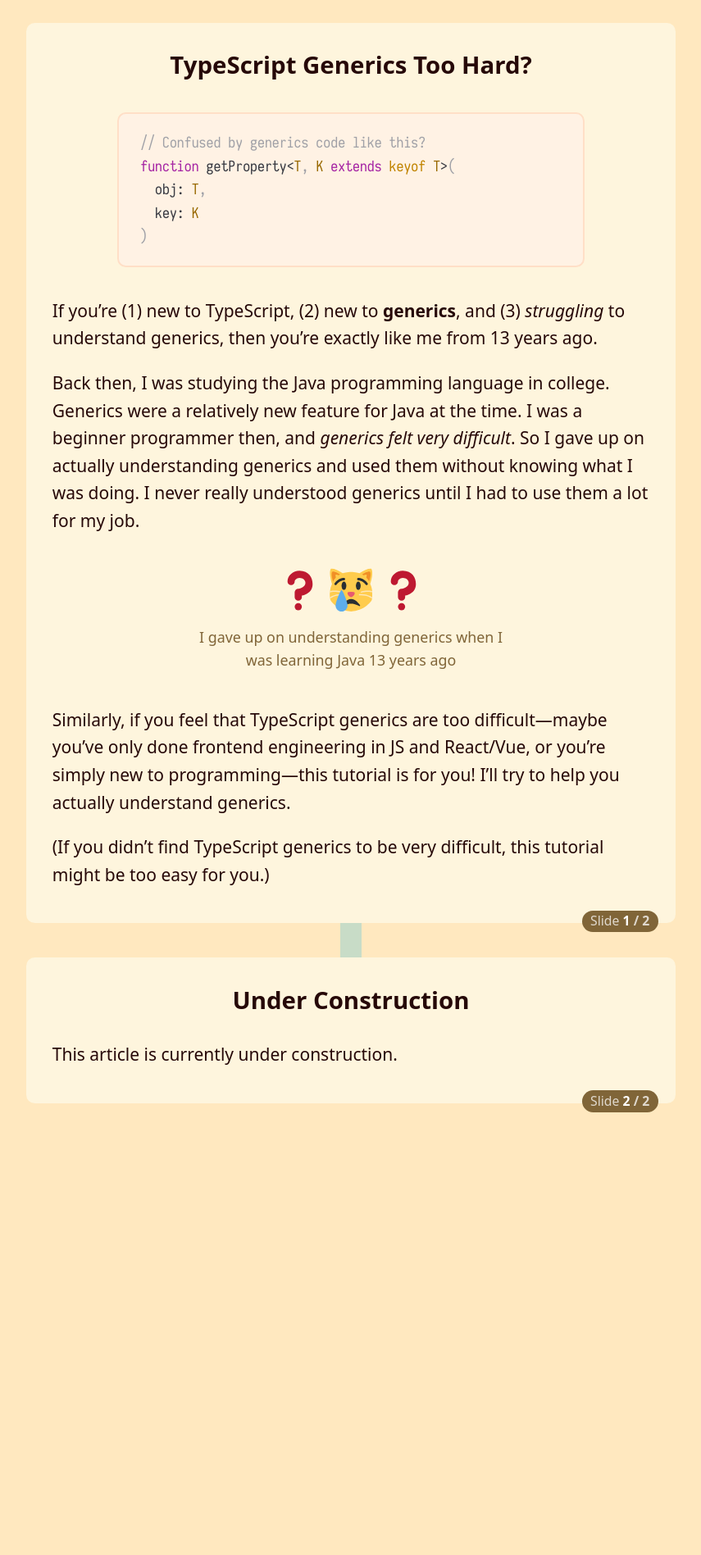
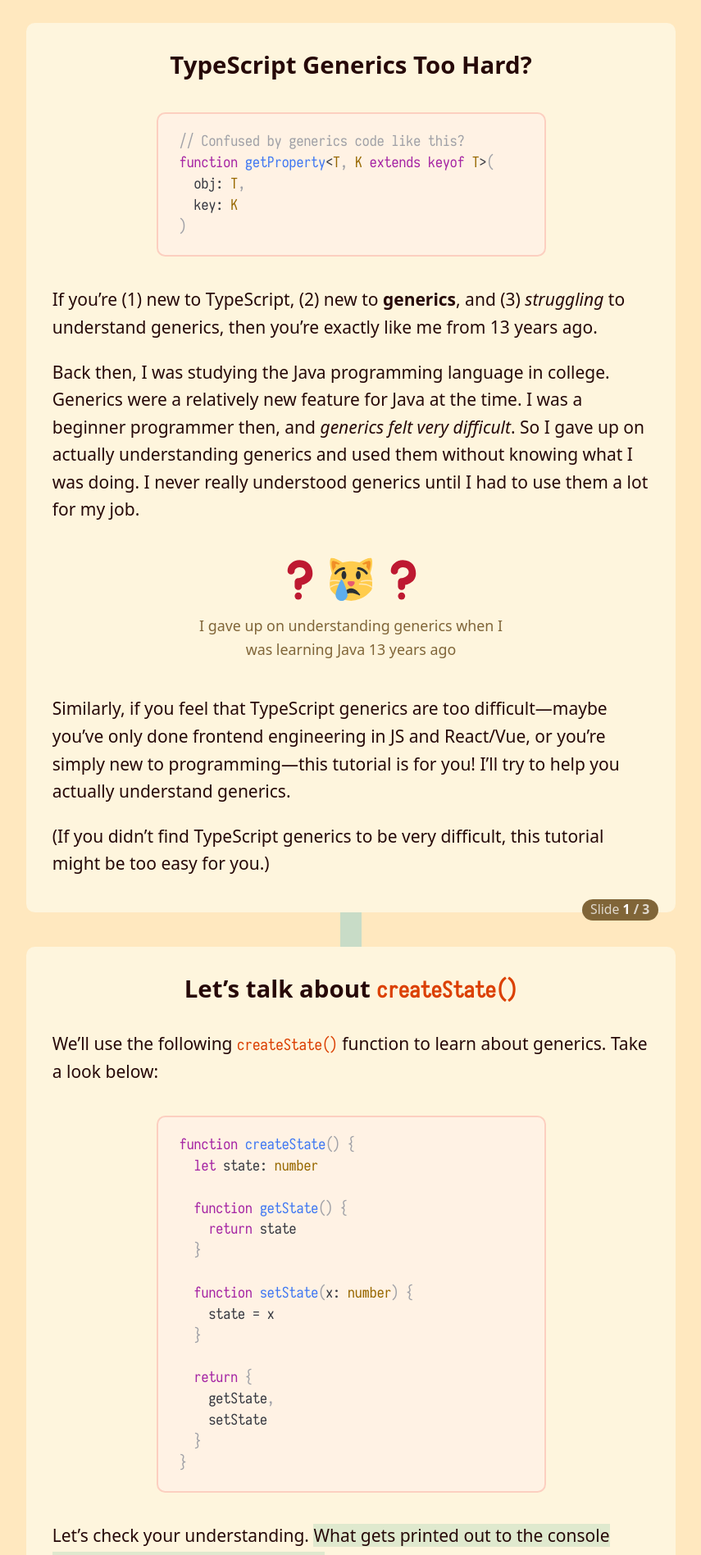
Before and after one commit to chibicode/TypeScript-for-Beginner-Programmers, a Next.js app: page /generics in a window 1280 px wide. Shown: the part 680-2577 px from the top of the page at 82% size, without its empty margins (212-1067 px from the left). Before the commit the page ends 2278 px from the top, so only its background shows below. Built offline with nearby package versions, Linux system fonts and the light colour scheme.

Commit message:
createState example

```diff
--- a/package.json
+++ b/package.json
@@ -37,6 +37,7 @@
     "@typescript-eslint/parser": "^2.7.0",
     "babel-eslint": "^10.0.3",
     "babel-plugin-emotion": "^10.0.23",
+    "chokidar": "^3.3.0",
     "eslint": "^6.5.1",
     "eslint-config-prettier": "^6.4.0",
     "eslint-plugin-import": "^2.18.2",
--- a/src/components/CodeBlock.tsx
+++ b/src/components/CodeBlock.tsx
@@ -47,18 +47,19 @@
         {...defaultProps}
         code={snippet}
         theme={theme}
-        language={noHighlight ? 'diff' : 'javascript'}
+        language={noHighlight ? 'diff' : 'typescript'}
       >
         {({ tokens, getLineProps, getTokenProps }) => (
           <pre
             css={[
               css`
                 padding: ${spaces(0.75)} ${spaces(0.75)};
+                line-height: 1.45;
 
                 ${ns} {
                 }
-                border: 2px solid ${colors('lightPink2')};
-                background-color: ${colors('lightPink1')};
+                border: 2px solid ${colors('pink')};
+                background-color: ${colors('lightPink')};
                 margin-top: ${caption ? 0 : spaces(1.75)};
                 margin-bottom: ${result ? 0 : spaces(1.75)};
                 font-size: ${fontSizes(0.8)};
@@ -150,9 +151,9 @@
                     border-bottom-left-radius: ${radii(0.5)};
                     border-bottom-right-radius: ${radii(0.5)};
                     background: #fff;
-                    border-left: 0.25rem solid ${colors('lightPink1')};
-                    border-bottom: 0.25rem solid ${colors('lightPink1')};
-                    border-right: 0.25rem solid ${colors('lightPink1')};
+                    border-left: 0.25rem solid ${colors('lightPink')};
+                    border-bottom: 0.25rem solid ${colors('lightPink')};
+                    border-right: 0.25rem solid ${colors('lightPink')};
                     padding-top: 0.425rem;
                     padding-bottom: 0.425rem;
                     margin-top: 0;
@@ -213,7 +214,7 @@
                           background: ${colors('indigo50')};
                         }
                         &:focus {
-                          box-shadow: inset 0 0 0 1px ${colors('lightPink1')};
+                          box-shadow: inset 0 0 0 1px ${colors('lightPink')};
                           outline: none;
                         }
                       }
--- /dev/null
+++ b/src/components/ContentTags/Code.tsx
@@ -0,0 +1,21 @@
+/** @jsx jsx */
+import { css, jsx } from '@emotion/core'
+import useTheme from 'src/hooks/useTheme'
+
+const Code = (props: JSX.IntrinsicElements['code']) => {
+  const { colors } = useTheme()
+  return (
+    <code
+      {...props}
+      css={[
+        css`
+          font-size: 0.9em;
+          color: ${colors('red')};
+          word-break: break-word;
+        `
+      ]}
+    />
+  )
+}
+
+export default Code
--- /dev/null
+++ b/src/components/ContentTags/Highlight.tsx
@@ -0,0 +1,19 @@
+/** @jsx jsx */
+import { css, jsx } from '@emotion/core'
+import useTheme from 'src/hooks/useTheme'
+
+const Highlight = (props: JSX.IntrinsicElements['span']) => {
+  const { colors } = useTheme()
+  return (
+    <span
+      {...props}
+      css={[
+        css`
+          background: ${colors('lightGreen')};
+        `
+      ]}
+    />
+  )
+}
+
+export default Highlight
--- a/src/components/ContentTags/index.tsx
+++ b/src/components/ContentTags/index.tsx
@@ -1,2 +1,4 @@
 export { default as P } from 'src/components/ContentTags/P'
 export { default as H3 } from 'src/components/ContentTags/H3'
+export { default as Code } from 'src/components/ContentTags/Code'
+export { default as Highlight } from 'src/components/ContentTags/Highlight'
--- a/src/lib/snippets.ts
+++ b/src/lib/snippets.ts
@@ -1,23 +1,27 @@
-export const cupt = `function simpleUseState() {
+export const cbeq = `const { getState, setState } = createState()
+
+setState(1)
+console.log(getState())
+
+setState(2)
+console.log(getState())`
+
+export const cupt = `function createState() {
   let state: number
-  const getState = () => state
-  const setState = (x: number) => {
+
+  function getState() {
+    return state
+  }
+
+  function setState(x: number) {
     state = x
   }
+
   return {
     getState,
     setState
   }
-}
-
-const {
-  getState,
-  setState
-} = simpleUseState()
-setState(1)
-console.log(getState())
-setState(2)
-console.log(getState())`
+}`
 
 export const kiyi = `// Confused by generics code like this?
 function getProperty<T, K extends keyof T>(
--- a/src/lib/theme/colors.ts
+++ b/src/lib/theme/colors.ts
@@ -2,8 +2,8 @@
   black: '#260808',
   lightYellow1: '#FEF5DD',
   lightYellow2: '#FFE8BF',
-  lightPink1: '#FFF2E4',
-  lightPink2: '#FFDFC7',
+  lightPink: '#FFF2E4',
+  lightGreen: '#DFE9CE',
   brown: '#806538',
   pink: '#FCCFC0',
   white: '#FFFFFF',
--- a/src/lib/theme/fontSizes.ts
+++ b/src/lib/theme/fontSizes.ts
@@ -13,6 +13,7 @@
   5: 5
 }
 
-const fontSizes = (x: keyof typeof allFontSizes) => `${allFontSizes[x]}rem`
+const fontSizes = (x: keyof typeof allFontSizes, useEm?: boolean) =>
+  `${allFontSizes[x]}${useEm ? 'em' : 'rem'}`
 
 export default fontSizes
--- a/src/lib/theme/maxWidths.ts
+++ b/src/lib/theme/maxWidths.ts
@@ -1,5 +1,5 @@
 export const allMaxWidths = {
-  sm: (1140 / 12) * 6,
+  sm: (1140 / 12) * 5,
   md: (1140 / 12) * 8,
   lg: 1140
 }
--- a/src/pages/generics.tsx
+++ b/src/pages/generics.tsx
@@ -1,6 +1,6 @@
 import React from 'react'
 import PostPage from 'src/components/PostPage'
-import { P } from 'src/components/ContentTags'
+import { P, Code, Highlight } from 'src/components/ContentTags'
 import EmojiSeparator from 'src/components/EmojiSeparator'
 import CodeBlock from 'src/components/CodeBlock'
 import underConstructionCard from 'src/lib/underConstructionCard'
@@ -11,7 +11,7 @@
     articleKey="generics"
     cards={[
       {
-        title: 'TypeScript Generics Too Hard?',
+        title: <>TypeScript Generics Too Hard?</>,
         content: (
           <>
             <CodeBlock snippet={snippets.kiyi} />
@@ -52,6 +52,30 @@
           </>
         )
       },
+      {
+        title: (
+          <>
+            Let’s talk about <Code>createState()</Code>
+          </>
+        ),
+        content: (
+          <>
+            <P>
+              We’ll use the following <Code>createState()</Code> function to
+              learn about generics. Take a look below:
+            </P>
+            <CodeBlock snippet={snippets.cupt} />
+            <P>
+              Let’s check your understanding.{' '}
+              <Highlight>
+                What gets printed out to the console when you run the following
+                code?
+              </Highlight>
+            </P>
+            <CodeBlock snippet={snippets.cbeq} />
+          </>
+        )
+      },
       underConstructionCard
     ]}
   />
```
Also changed, not shown: snippets/snippets/generics/cbeq.ts (added, +7 -0 lines), snippets/snippets/generics/cupt.ts (+8 -12 lines), 2 other files (tests, documents, lock files or other folders).
